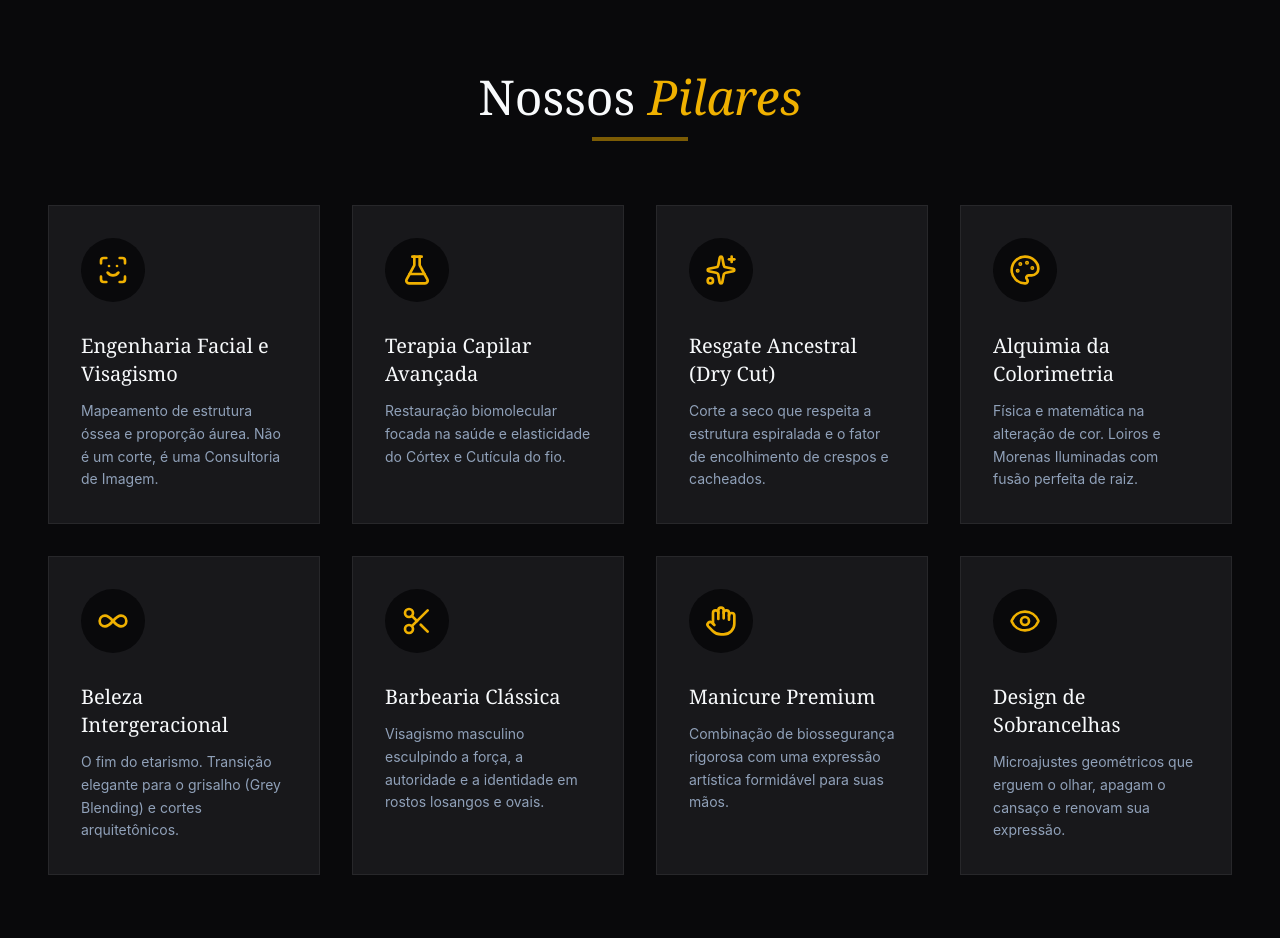
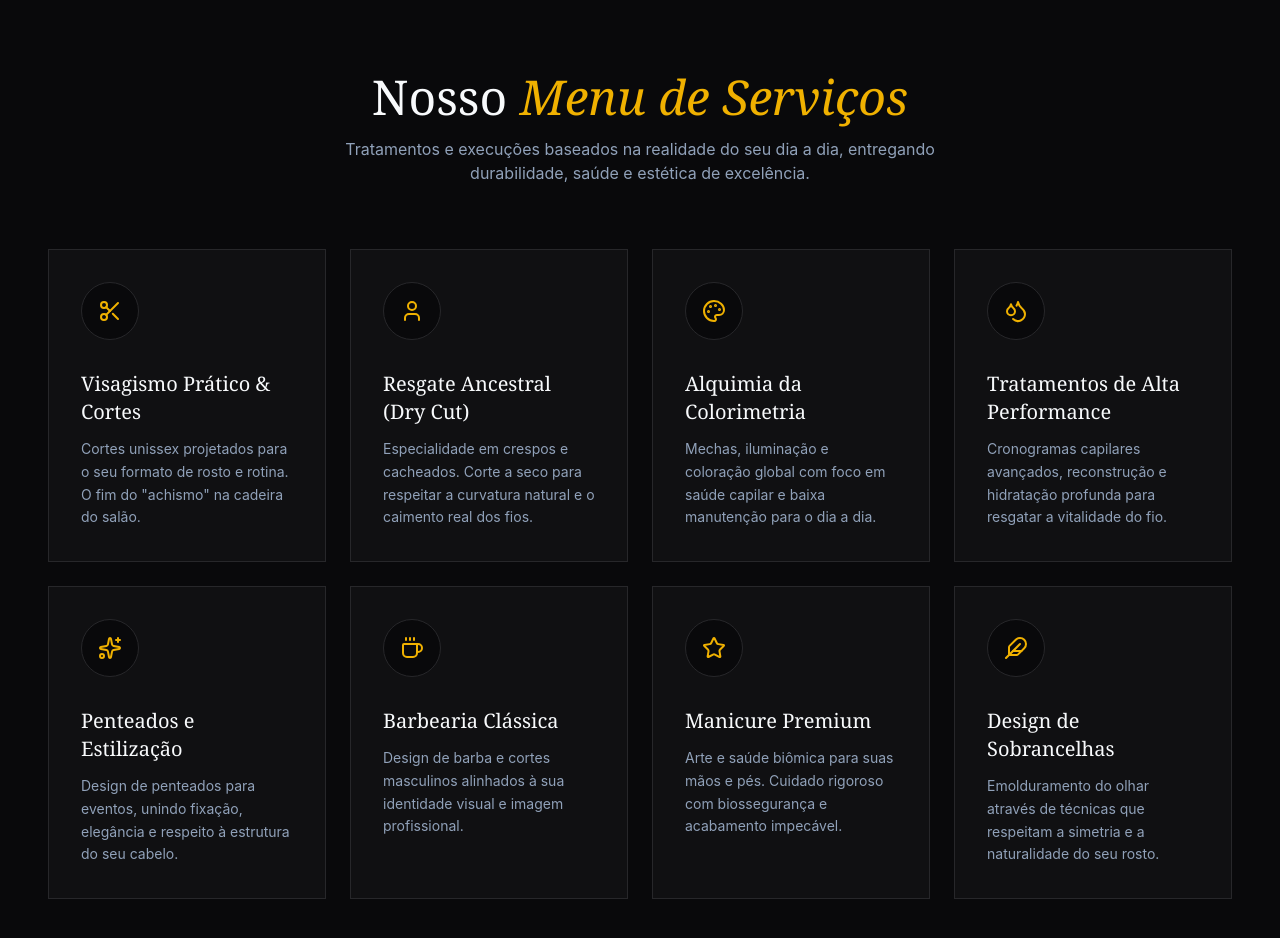
Before and after one commit to augustoheiss/drika-santana, a React (Vite) app: page / in a window 1280 px wide. Shown: the part 1760-2698 px from the top of the page. Built offline with nearby package versions, Linux system fonts and the light colour scheme; a web font is replaced by a local one.

Commit message:
Update Anamnese

```diff
--- a/src/App.jsx
+++ b/src/App.jsx
@@ -5,6 +5,7 @@ import Services from './components/Services'
 import Media from './components/Media' // <-- Nova importação aqui
 import BookingCalendar from './components/BookingCalendar'
 import Footer from './components/Footer'
+import Anamnese from './components/Anamnese'
 
 export default function App() {
   return (
@@ -13,6 +14,7 @@ export default function App() {
       <Manifesto />
       <Services />
       <Media />
+      <Anamnese />
       <BookingCalendar />
       <Footer />
     </main>
--- /dev/null
+++ b/src/components/Anamnese.jsx
@@ -0,0 +1,121 @@
+import React, { useState } from 'react';
+import { motion } from 'framer-motion';
+import { Send, ClipboardType } from 'lucide-react';
+
+export default function Anamnese() {
+  const [formData, setFormData] = useState({
+    nome: '',
+    idade: '',
+    historico: '',
+    alergias: '',
+    objetivo: ''
+  });
+
+  const handleChange = (e) => {
+    setFormData({ ...formData, [e.target.name]: e.target.value });
+  };
+
+  const handleSubmit = (e) => {
+    e.preventDefault();
+
+    // Formata a mensagem para o WhatsApp
+    const texto = `*Ficha de Avaliação Prévia - Drika Studio*%0A%0A*Nome:* ${formData.nome}%0A*Idade:* ${formData.idade}%0A*Histórico Químico:* ${formData.historico}%0A*Alergias:* ${formData.alergias}%0A*Objetivo:* ${formData.objetivo}%0A%0AOlá Drika, gostaria de agendar uma avaliação!`;
+
+    // O número exato da Drika: 5511978466027
+    const url = `https://wa.me/5511978466027?text=${texto}`;
+
+    window.open(url, '_blank');
+  };
+
+  return (
+    <section className="py-24 bg-zinc-900 px-6 md:px-12 border-t border-zinc-800">
+      <div className="max-w-4xl mx-auto bg-zinc-950 border border-zinc-800 rounded-2xl p-8 md:p-12 shadow-2xl relative overflow-hidden">
+
+        {/* Efeito de luz de fundo */}
+        <div className="absolute top-0 left-1/2 -translate-x-1/2 w-full h-1 bg-gradient-to-r from-transparent via-yellow-500 to-transparent opacity-50"></div>
+
+        <motion.div
+          initial={{ opacity: 0, y: 20 }}
+          whileInView={{ opacity: 1, y: 0 }}
+          viewport={{ once: true }}
+          className="text-center mb-10"
+        >
+          <div className="inline-flex items-center justify-center p-3 bg-zinc-900 rounded-full mb-4 border border-zinc-800">
+            <ClipboardType className="w-8 h-8 text-yellow-500" />
+          </div>
+          <h2 className="text-3xl md:text-4xl font-serif text-slate-50 mb-3">
+            Ficha de <span className="text-yellow-500 italic">Avaliação Prévia</span>
+          </h2>
+          <p className="text-slate-400 text-sm max-w-xl mx-auto">
+            Para garantirmos a saúde dos seus fios e um atendimento de excelência, preencha rapidamente os dados abaixo antes de iniciarmos o nosso contato.
+          </p>
+        </motion.div>
+
+        <form onSubmit={handleSubmit} className="space-y-6">
+          <div className="grid grid-cols-1 md:grid-cols-2 gap-6">
+            <div>
+              <label className="block text-xs font-bold text-slate-400 uppercase tracking-wider mb-2">Seu Nome</label>
+              <input
+                type="text" name="nome" required
+                onChange={handleChange}
+                className="w-full bg-zinc-900 border border-zinc-800 rounded-lg p-4 text-slate-50 focus:outline-none focus:border-yellow-500 transition-colors"
+                placeholder="Ex: Maria Silva"
+              />
+            </div>
+            <div>
+              <label className="block text-xs font-bold text-slate-400 uppercase tracking-wider mb-2">Idade</label>
+              <input
+                type="number" name="idade" required
+                onChange={handleChange}
+                className="w-full bg-zinc-900 border border-zinc-800 rounded-lg p-4 text-slate-50 focus:outline-none focus:border-yellow-500 transition-colors"
+                placeholder="Ex: 35"
+              />
+            </div>
+          </div>
+
+          <div>
+            <label className="block text-xs font-bold text-slate-400 uppercase tracking-wider mb-2">Histórico Químico (Últimos 2 anos)</label>
+            <textarea
+              name="historico" rows="2" required
+              onChange={handleChange}
+              className="w-full bg-zinc-900 border border-zinc-800 rounded-lg p-4 text-slate-50 focus:outline-none focus:border-yellow-500 transition-colors"
+              placeholder="Ex: Progressiva há 6 meses, tintura de farmácia..."
+            ></textarea>
+          </div>
+
+          <div className="grid grid-cols-1 md:grid-cols-2 gap-6">
+            <div>
+              <label className="block text-xs font-bold text-slate-400 uppercase tracking-wider mb-2">Possui Alergias?</label>
+              <input
+                type="text" name="alergias" required
+                onChange={handleChange}
+                className="w-full bg-zinc-900 border border-zinc-800 rounded-lg p-4 text-slate-50 focus:outline-none focus:border-yellow-500 transition-colors"
+                placeholder="Ex: Não, ou Alergia a amônia"
+              />
+            </div>
+            <div>
+              <label className="block text-xs font-bold text-slate-400 uppercase tracking-wider mb-2">Objetivo Principal</label>
+              <input
+                type="text" name="objetivo" required
+                onChange={handleChange}
+                className="w-full bg-zinc-900 border border-zinc-800 rounded-lg p-4 text-slate-50 focus:outline-none focus:border-yellow-500 transition-colors"
+                placeholder="Ex: Corte para dar volume, Cobrir brancos..."
+              />
+            </div>
+          </div>
+
+          <motion.button
+            whileHover={{ scale: 1.02 }}
+            whileTap={{ scale: 0.98 }}
+            type="submit"
+            className="w-full bg-yellow-500 hover:bg-yellow-400 text-zinc-950 font-bold uppercase tracking-wider py-4 rounded-lg flex items-center justify-center gap-3 transition-colors mt-4"
+          >
+            Enviar para o WhatsApp
+            <Send className="w-5 h-5" />
+          </motion.button>
+        </form>
+
+      </div>
+    </section>
+  );
+}
--- a/src/components/Manifesto.jsx
+++ b/src/components/Manifesto.jsx
@@ -18,16 +18,16 @@ export default function Manifesto() {
           <div className="absolute inset-0 bg-yellow-500/10 transform translate-x-4 translate-y-4 border border-yellow-500/30"></div>
           <img
             src={fotoDrika}
-            alt="Adriana Santana - Especialista em Visagismo"
+            alt="Adriana Santana - Studio Premium"
             className="relative z-10 w-full h-auto object-cover grayscale-0 md:grayscale hover:grayscale-0 transition-all duration-700 shadow-2xl border border-zinc-800"
           />
           <div className="absolute -bottom-6 -right-6 bg-zinc-900 border border-yellow-500/30 p-4 z-20 shadow-xl">
             <p className="font-serif text-yellow-500 text-sm tracking-widest uppercase">Adriana Santana</p>
-            <p className="text-slate-400 text-xs">Arquiteta de Imagem</p>
+            <p className="text-slate-400 text-xs">Espaço de Embelezamento</p>
           </div>
         </motion.div>
 
-        {/* Lado Direito: O Texto dos PDFs */}
+        {/* Lado Direito: O Novo Texto */}
         <motion.div
           initial={{ opacity: 0, x: 30 }}
           whileInView={{ opacity: 1, x: 0 }}
@@ -42,13 +42,13 @@ export default function Manifesto() {
 
           <div className="space-y-6 text-slate-300 font-light leading-relaxed">
             <p>
-              A beleza não é mais uma linha de montagem para mascarar imperfeições. O mercado de alto padrão exige o fim do "achismo" e do empirismo. O verdadeiro luxo contemporâneo exige <strong>hiper-personalização, saúde biômica e liberdade estética</strong>.
+              A beleza não é uma linha de montagem para mascarar imperfeições. O verdadeiro luxo contemporâneo exige <strong>personalização, respeito à saúde dos fios e liberdade estética</strong>.
             </p>
             <p>
-              A sua imagem está sendo construída com base em biologia molecular e geometria facial, ou está apenas sendo copiada? Como <strong>Engenheira Visual e Consultora de Imagem</strong>, minha missão é unir o rigor técnico das academias globais à proporção áurea do seu rosto.
+              A sua imagem está sendo construída com base no que realmente funciona para o seu dia a dia, ou está apenas seguindo tendências vazias? Através do <strong>Visagismo Prático</strong>, nossa missão é adequar o design do corte e a cor à sua rotina, formato de rosto e estilo de vida.
             </p>
             <p className="border-l-2 border-yellow-500 pl-4 italic text-slate-400">
-              "Um santuário de luxo e acolhimento na Zona Leste de São Paulo. Você não entrega sua imagem ao acaso, entrega à ciência e à arte."
+              "Um Studio Premium na Zona Leste de São Paulo. Você não entrega sua imagem ao acaso, entrega a profissionais focados na sua realidade e bem-estar."
             </p>
           </div>
         </motion.div>
--- a/src/components/Services.jsx
+++ b/src/components/Services.jsx
@@ -1,56 +1,47 @@
 import React from 'react';
 import { motion } from 'framer-motion';
-import {
-  ScanFace,
-  FlaskConical,
-  Sparkles,
-  Palette,
-  Infinity,
-  Scissors,
-  Hand,
-  Eye
-} from 'lucide-react';
+import { Scissors, Droplets, Palette, Sparkles, User, Star, Feather, Coffee } from 'lucide-react';
 
-const services = [
+const servicesList = [
   {
-    title: "Engenharia Facial e Visagismo",
-    description: "Mapeamento de estrutura óssea e proporção áurea. Não é um corte, é uma Consultoria de Imagem.",
-    icon: <ScanFace className="w-8 h-8 text-yellow-500" />
+    title: 'Visagismo Prático & Cortes',
+    description: 'Cortes unissex projetados para o seu formato de rosto e rotina. O fim do "achismo" na cadeira do salão.',
+    icon: <Scissors className="w-6 h-6 text-yellow-500" />
   },
   {
-    title: "Terapia Capilar Avançada",
-    description: "Restauração biomolecular focada na saúde e elasticidade do Córtex e Cutícula do fio.",
-    icon: <FlaskConical className="w-8 h-8 text-yellow-500" />
+    title: 'Resgate Ancestral (Dry Cut)',
+    description: 'Especialidade em crespos e cacheados. Corte a seco para respeitar a curvatura natural e o caimento real dos fios.',
+    icon: <User className="w-6 h-6 text-yellow-500" />
   },
   {
-    title: "Resgate Ancestral (Dry Cut)",
-    description: "Corte a seco que respeita a estrutura espiralada e o fator de encolhimento de crespos e cacheados.",
-    icon: <Sparkles className="w-8 h-8 text-yellow-500" />
+    title: 'Alquimia da Colorimetria',
+    description: 'Mechas, iluminação e coloração global com foco em saúde capilar e baixa manutenção para o dia a dia.',
+    icon: <Palette className="w-6 h-6 text-yellow-500" />
   },
   {
-    title: "Alquimia da Colorimetria",
-    description: "Física e matemática na alteração de cor. Loiros e Morenas Iluminadas com fusão perfeita de raiz.",
-    icon: <Palette className="w-8 h-8 text-yellow-500" />
+    title: 'Tratamentos de Alta Performance',
+    description: 'Cronogramas capilares avançados, reconstrução e hidratação profunda para resgatar a vitalidade do fio.',
+    icon: <Droplets className="w-6 h-6 text-yellow-500" />
   },
   {
-    title: "Beleza Intergeracional",
-    description: "O fim do etarismo. Transição elegante para o grisalho (Grey Blending) e cortes arquitetônicos.",
-    icon: <Infinity className="w-8 h-8 text-yellow-500" />
+    title: 'Penteados e Estilização',
+    description: 'Design de penteados para eventos, unindo fixação, elegância e respeito à estrutura do seu cabelo.',
+    icon: <Sparkles className="w-6 h-6 text-yellow-500" />
   },
   {
-    title: "Barbearia Clássica",
-    description: "Visagismo masculino esculpindo a força, a autoridade e a identidade em rostos losangos e ovais.",
-    icon: <Scissors className="w-8 h-8 text-yellow-500" />
+    title: 'Barbearia Clássica',
+    description: 'Design de barba e cortes masculinos alinhados à sua identidade visual e imagem profissional.',
+    icon: <Coffee className="w-6 h-6 text-yellow-500" />
   },
   {
-    title: "Manicure Premium",
-    description: "Combinação de biossegurança rigorosa com uma expressão artística formidável para suas mãos.",
-    icon: <Hand className="w-8 h-8 text-yellow-500" />
+    title: 'Manicure Premium',
+    description: 'Arte e saúde biômica para suas mãos e pés. Cuidado rigoroso com biossegurança e acabamento impecável.',
+    icon: <Star className="w-6 h-6 text-yellow-500" />
   },
   {
-    title: "Design de Sobrancelhas",
-    description: "Microajustes geométricos que erguem o olhar, apagam o cansaço e renovam sua expressão.",
-    icon: <Eye className="w-8 h-8 text-yellow-500" />
+    title: 'Design de Sobrancelhas',
+    description: 'Emolduramento do olhar através de técnicas que respeitam a simetria e a naturalidade do seu rosto.',
+    icon: <Feather className="w-6 h-6 text-yellow-500" />
   }
 ];
 
@@ -58,43 +49,38 @@ export default function Services() {
   return (
     <section className="py-24 bg-zinc-950 px-6 md:px-12">
       <div className="max-w-7xl mx-auto">
-
         <motion.div
           initial={{ opacity: 0, y: 20 }}
           whileInView={{ opacity: 1, y: 0 }}
           viewport={{ once: true }}
-          transition={{ duration: 0.8 }}
           className="text-center mb-16"
         >
           <h2 className="text-3xl md:text-5xl font-serif text-slate-50 mb-4">
-            Nossos <span className="text-yellow-500 italic">Pilares</span>
+            Nosso <span className="text-yellow-500 italic">Menu de Serviços</span>
           </h2>
-          <div className="w-24 h-1 bg-yellow-500 mx-auto opacity-50"></div>
+          <p className="text-slate-400 max-w-2xl mx-auto">
+            Tratamentos e execuções baseados na realidade do seu dia a dia, entregando durabilidade, saúde e estética de excelência.
+          </p>
         </motion.div>
 
-        <div className="grid grid-cols-1 md:grid-cols-2 lg:grid-cols-4 gap-8">
-          {services.map((service, index) => (
+        <div className="grid grid-cols-1 md:grid-cols-2 lg:grid-cols-4 gap-6">
+          {servicesList.map((service, index) => (
             <motion.div
               key={index}
               initial={{ opacity: 0, y: 20 }}
               whileInView={{ opacity: 1, y: 0 }}
               viewport={{ once: true }}
-              transition={{ duration: 0.5, delay: index * 0.1 }}
-              className="bg-zinc-900 border border-zinc-800 p-8 hover:border-yellow-500/50 transition-colors duration-300 group"
+              transition={{ delay: index * 0.1 }}
+              className="p-8 border border-zinc-800 bg-zinc-900/50 hover:bg-zinc-900 hover:border-yellow-500/50 transition-all duration-300 group"
             >
-              <div className="mb-6 p-4 bg-zinc-950 inline-block rounded-full group-hover:scale-110 transition-transform duration-300">
+              <div className="mb-6 p-4 bg-zinc-950 inline-block rounded-full border border-zinc-800 group-hover:border-yellow-500/30 transition-colors">
                 {service.icon}
               </div>
-              <h3 className="text-xl font-serif text-slate-50 mb-3 group-hover:text-yellow-500 transition-colors">
-                {service.title}
-              </h3>
-              <p className="text-slate-400 text-sm leading-relaxed">
-                {service.description}
-              </p>
+              <h3 className="text-xl font-serif text-slate-50 mb-3">{service.title}</h3>
+              <p className="text-slate-400 text-sm leading-relaxed">{service.description}</p>
             </motion.div>
           ))}
         </div>
-
       </div>
     </section>
   );
```
